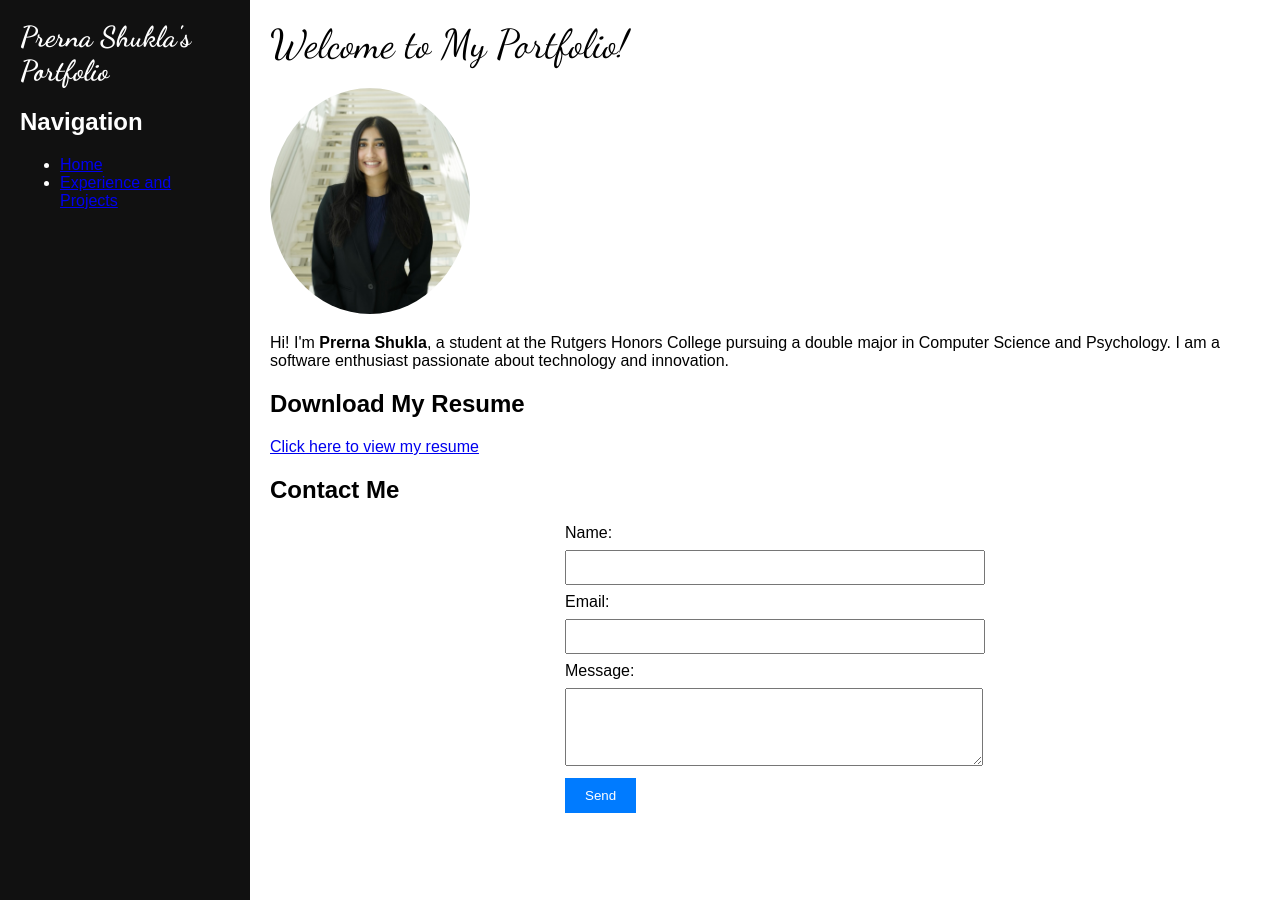
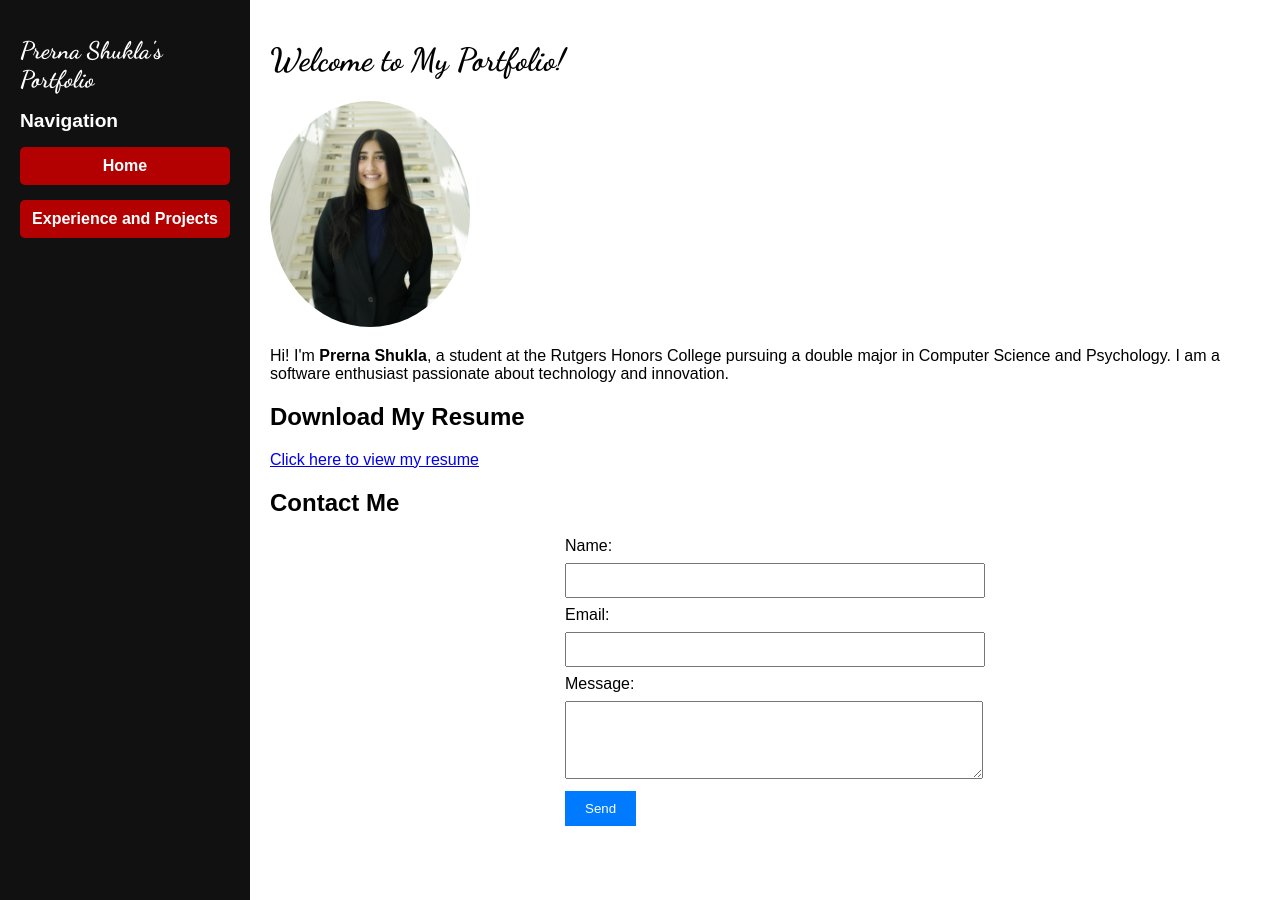
Before and after one commit to prernashuklaa/prernashuklaa.github.io, a Jekyll site: the page built from index.html, in a window 1280 px wide. Built offline with Jekyll 4.4.1, drawn with Linux system fonts in a browser that asks for light colours.

Commit message:
Update default.html

```diff
--- a/_layouts/default.html
+++ b/_layouts/default.html
@@ -9,7 +9,7 @@
       /* General styles */
       body {
         margin: 0;
-        font-family: Arial, sans-serif;
+        font-family: Arial, sans-serif; /* Consistent font across all pages */
       }
 
       .wrapper {
@@ -27,12 +28,44 @@
       }
 
       .sidebar h1 {
+        font-size: 1.5em;
+        margin-bottom: 15px;
         font-family: 'Dancing Script', cursive;
-        font-weight: 700;
-        font-size: 1.8em;
+      }
+
+      .sidebar h2 {
+        font-size: 1.2em;
+        margin-bottom: 15px;
+        color: white;
+      }
+
+      .sidebar ul {
+        list-style: none;
+        padding: 0;
+        margin: 0;
+      }
+
+      .sidebar ul li {
         margin-bottom: 15px;
       }
 
+      .sidebar ul li a {
+        display: block;
+        text-decoration: none;
+        color: white;
+        text-align: center;
+        background-color: #b30000;
+        padding: 10px;
+        border-radius: 5px;
+        font-weight: bold;
+      }
+
+      .sidebar ul li a:hover {
+        background-color: #800000;
+        cursor: pointer;
+      }
+
+      /* Main content styles */
       .main-content {
         flex: 1;
         padding: 20px;
@@ -40,16 +73,9 @@
         overflow-y: auto;
       }
 
-      .main-content h1 {
+      /* Dancing Script for the main header */
+      h1 {
         font-family: 'Dancing Script', cursive;
-        font-weight: 400;
-        font-size: 2.5em;
-        margin-bottom: 20px;
-      }
-
-      h1 {
-        margin: 0;
-        padding: 0;
       }
     </style>
   </head>
@@ -57,12 +83,21 @@
     <div class="wrapper">
       <!-- Sidebar -->
       <div class="sidebar">
-        <h1>{{ site.title }}</h1>
+        <h1>Prerna Shukla's Portfolio</h1>
         <p>{{ site.description }}</p>
+
         <h2>Navigation</h2>
         <ul>
-          <li><a href="index.html">Home</a></li>
-          <li><a href="experience.html">Experience and Projects</a></li>
+          <li>
+            <a href="index.html">
+              Home
+            </a>
+          </li>
+          <li>
+            <a href="experience.html">
+              Experience and Projects
+            </a>
+          </li>
         </ul>
       </div>
 
```
Also changed, not shown: other parts of _layouts/default.html (+1 -0 lines).
